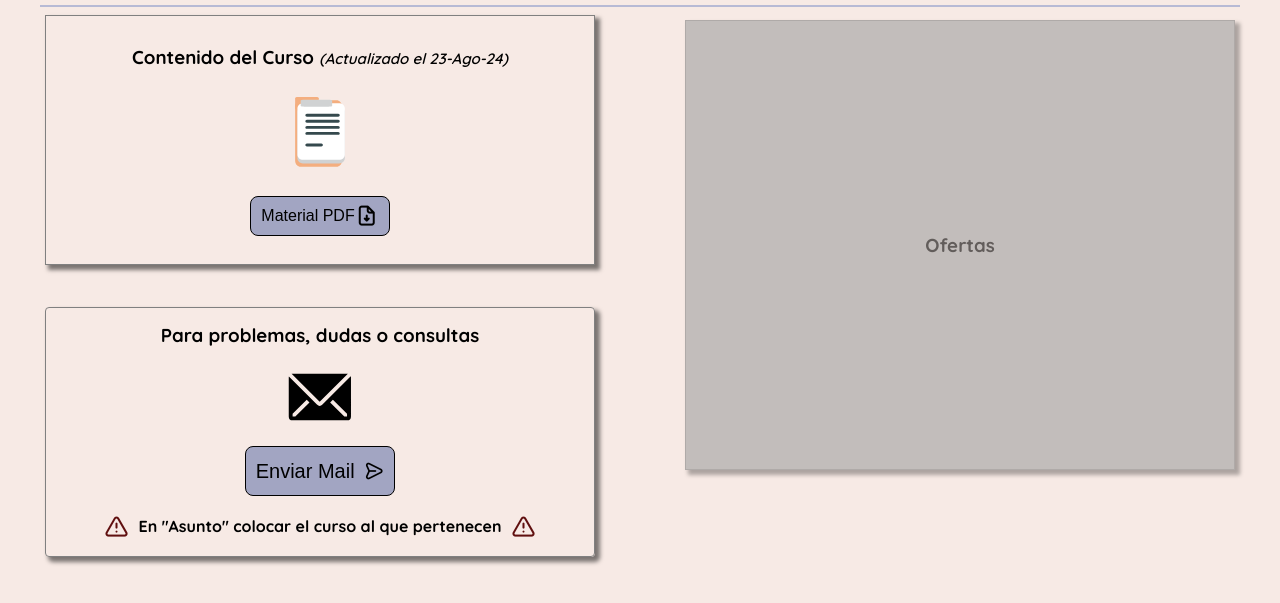
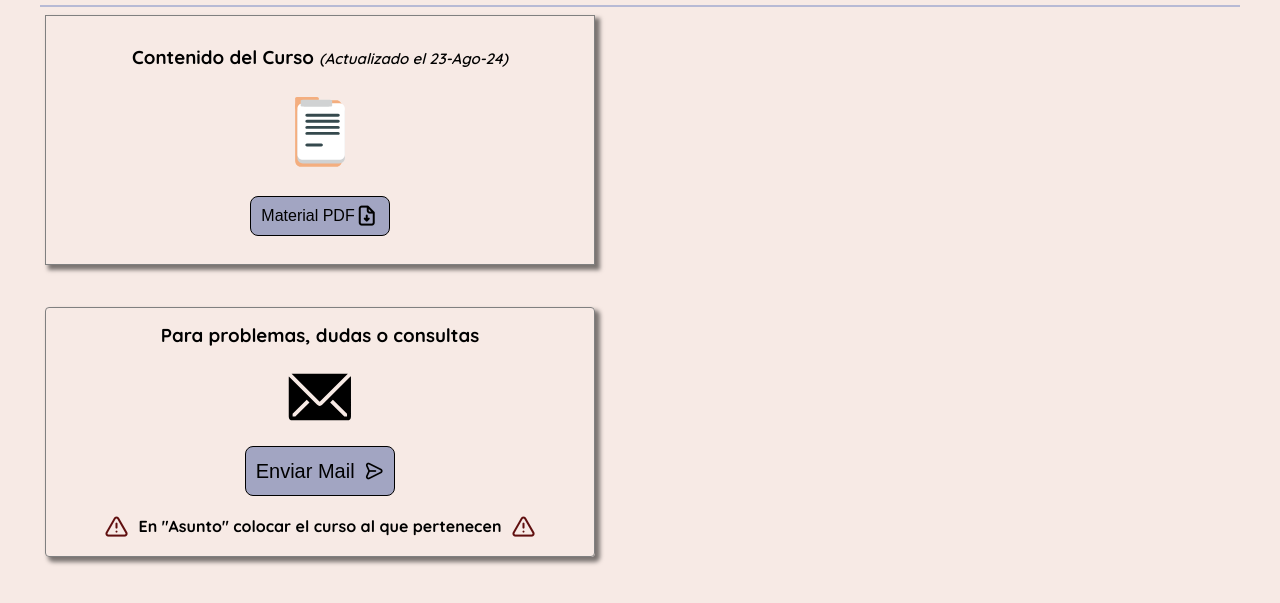
Before and after one commit to leitnergaston/HaciendoCursos, a plain HTML site: page CamarasSeguridad/index.html in a window 1280 px wide. Shown: the part 51-654 px from the top of the page. Drawn offline with nearby package versions, Linux system fonts and the light colour scheme.

Commit message:
actualizacion html camaras seguridad
comenté la card de ofertas porque en celular se posiciona encima de la otra card del material

```diff
--- a/CamarasSeguridad/index.html
+++ b/CamarasSeguridad/index.html
@@ -51,9 +51,9 @@
                                 </div>
                         </div>
                     </div>
-                    <div class="ofertasCard">
+                    <!-- <div class="ofertasCard">
                         <h3 class="subtitle">Ofertas</h3>
-                    </div>
+                    </div> -->
                 </article>
             </div>
         </section>
```
